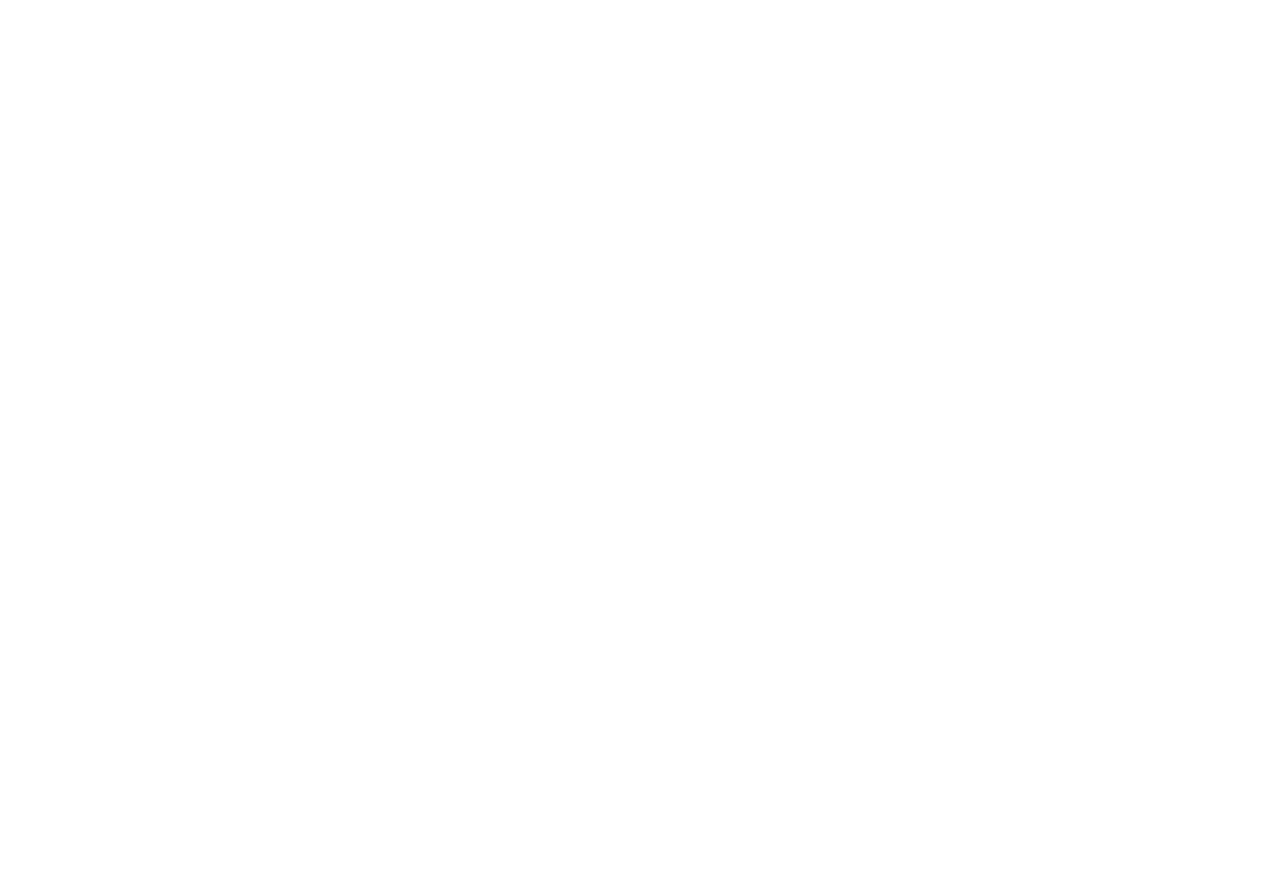
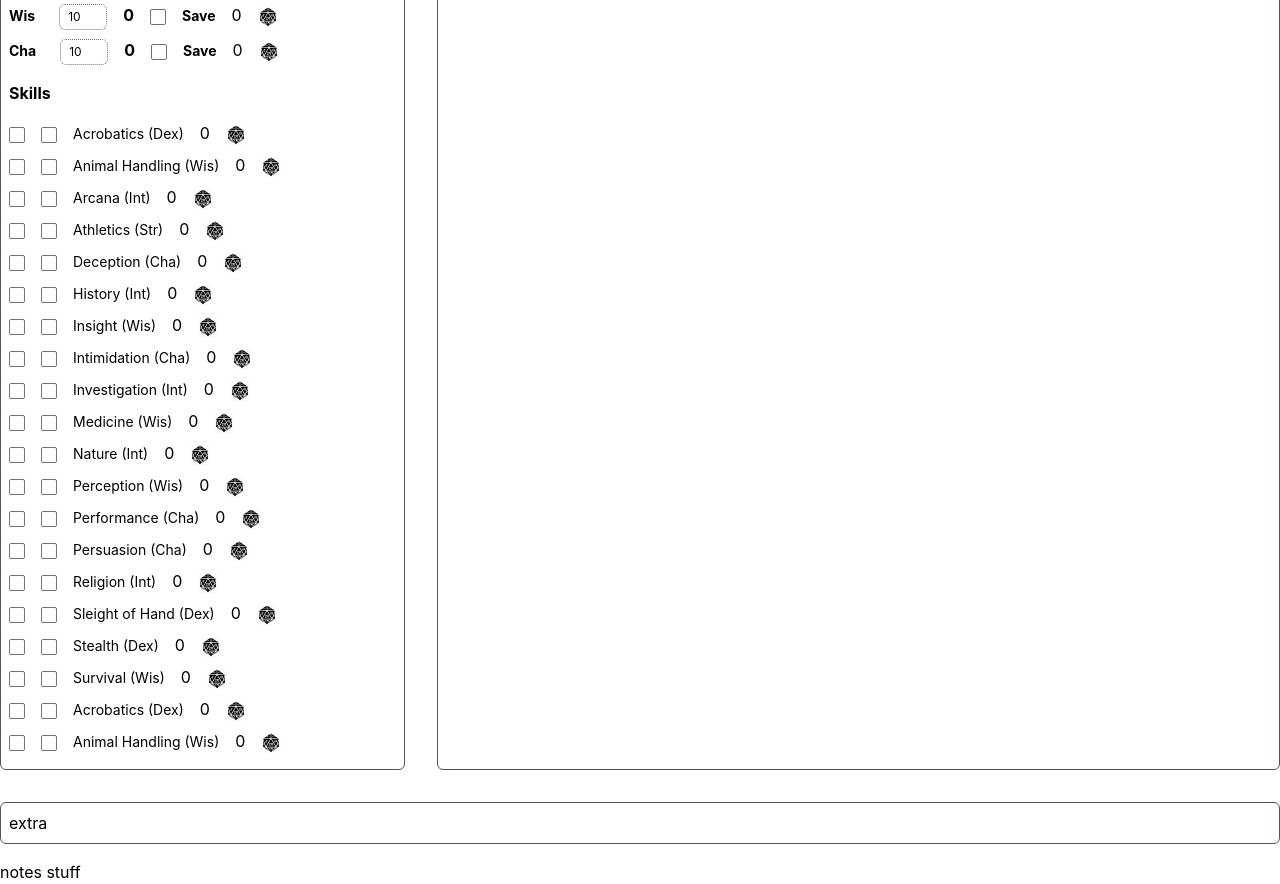
Before and after one commit to deidaraxc4/dnd-character-sheet, a Next.js app in the folder dnd-sheet/: page /character in a window 1280 px wide. Shown: the part 1120-2004 px from the top of the page. Before the commit the page ends 1020 px from the top, so only its background shows below. Built offline with nearby package versions, Linux system fonts and the light colour scheme.

Commit message:
messy af skill proficient logic

```diff
--- a/dnd-sheet/pages/character/index.js
+++ b/dnd-sheet/pages/character/index.js
@@ -75,6 +75,32 @@
         }))
     }
 
+    const handleSkillChange = skill => (e) => {
+        const skills = characterModel.skills;
+        const index = skills.findIndex(element => element.name === skill);
+        skills[index] = {
+            ...skills[index],
+            proficient: Boolean(e.target.checked)
+        }
+        setCharacterModel(model => ({
+            ...characterModel,
+            skills: skills
+        }))
+    }
+
+    const handleSkillDPChange = skill => (e) => {
+        const skills = characterModel.skills;
+        const index = skills.findIndex(element => element.name === skill);
+        skills[index] = {
+            ...skills[index],
+            doubleproficient: Boolean(e.target.checked)
+        }
+        setCharacterModel(model => ({
+            ...characterModel,
+            skills: skills
+        }))
+    }
+
     const handleSave = () => {
         if (characterModel.name) {
             saveCharacter(characterModel.name, characterModel)
@@ -95,11 +121,26 @@
     }
 
     const createSkills = () => {
-        characterModel.attributes.map((attr) => {
-            // iterate over the skills of this attr?
-            // build new list of skills with a score val based on prof bonuses plus the attr.score
-            // then sort that new list alphabetically
+        // iterate over the skills of this attr?
+        // build new list of skills with a score val based on prof bonuses plus the attr.score
+        // then sort that new list alphabetically
+        const x = characterModel.attributes.map((attr) => {
+            // console.log(attr.skills)
+            const s = attr.skills.map((skill) => {
+                return {
+                    ...skill,
+                    score: attr.score
+                }
+            })
+            return s
         })
+        console.log(x)
+        // const x = characterModel.skills.map((skill) => {
+        //     return {
+        //         ...skill,
+        //         score: characterModel.
+        //     }
+        // })
     }
 
     return (
@@ -309,9 +350,37 @@
                             <h2 className="text-base font-bold mb-4 mt-4">Skills</h2>
                             <div>
                                 {/* this will be a for loop on the skill rendering */}
+                                {/* first checkbox in the handleclick event also ENABLE/disable the 2nd checkbox */}
+                                {/* or actually better to enable 2nd checkbox if proficient prop true */}
+                                {/* {createSkills()} */}
+                                {/* need dyanmic state has to be on charactermodel obj cannot be generated once at runtime include disabled */}
+                                {
+                                    characterModel.skills.map((skill) => {
+                                        const attr = characterModel.attributes.find(element => element.name === skill.id);
+                                        const skl = characterModel.skills.find(element => element.name === skill.name);
+                                        let proficiencyBonus = 0;
+                                        // problme this is its staticlly geanerated
+                                        if (skill.proficient) {
+                                            proficiencyBonus += Math.ceil(1+(characterModel.level / 4));
+                                        }
+                                        if (skill.doubleproficient) {
+                                            proficiencyBonus += Math.ceil(1+(characterModel.level / 4));
+                                        }
+                                        return(
+                                            <div key={skill.name} className="mb-2">
+                                                <label>
+                                                    <input type="checkbox" className="mr-4 rounded-sm text-sm" onChange={handleSkillChange(skill.name)} />
+                                                    <input type="checkbox" className="mr-4 rounded-sm text-sm" onChange={handleSkillDPChange(skill.name)} />
+                                                </label>
+                                                <span className="mr-4 text-sm">{skill.name}</span>
+                                                <span className="mr-4">{skl.proficient ? skl.doubleproficient ? Math.floor((attr.score - 10) / 2) + 2*Math.ceil(1+(characterModel.level / 4)) : Math.floor((attr.score - 10) / 2) + Math.ceil(1+(characterModel.level / 4)) : Math.floor((attr.score - 10) / 2)}</span>
+                                                <input type="image" src="d20-32px.svg" className="mr-4 inline-block object-contain align-middle" height={20} />
+                                            </div>
+                                        );
+                                    })
+                                }
                                 <div className="mb-2">
                                     <label>
-                                        {/* first checkbox in the handleclick event also ENABLE/disable the 2nd checkbox */}
                                         <input type="checkbox" className="mr-4 rounded-sm text-sm" />
                                         <input type="checkbox" className="mr-4 rounded-sm text-sm text-gray-400" disabled={true} />
                                     </label>
--- a/dnd-sheet/util/characterModel.js
+++ b/dnd-sheet/util/characterModel.js
@@ -19,14 +19,84 @@
     temphp: "",
     inspiration: false,
     attributes: [
-        {name: "Str", proficient: false, score: 10,
-        skills: [
-            {name: "Athletics (Str)", proficient: false, doubleproficient: false}
-        ] },
-        {name: "Dex", proficient: false, score: 10 },
-        {name: "Con", proficient: false, score: 10 },
-        {name: "Int", proficient: false, score: 10 },
-        {name: "Wis", proficient: false, score: 10 },
-        {name: "Cha", proficient: false, score: 10 }
+        {
+            name: "Str",
+            proficient: false,
+            score: 10,
+            skills: [
+                {name: "Athletics (Str)", proficient: false, doubleproficient: false}
+            ]
+        },
+        {
+            name: "Dex",
+            proficient: false,
+            score: 10 ,
+            skills: [
+                {name: "Acrobatics (Dex)", proficient: false, doubleproficient: false},
+                {name: "Sleight of Hand (Dex)", proficient: false, doubleproficient: false},
+                {name: "Stealth (Dex)", proficient: false, doubleproficient: false}
+            ]
+        },
+        {
+            name: "Con",
+            proficient: false,
+            score: 10,
+            skills: []
+        },
+        {
+            name: "Int",
+            proficient: false,
+            score: 10,
+            skills: [
+                {name: "Arcana (Int)", proficient: false, doubleproficient: false},
+                {name: "History (Int)", proficient: false, doubleproficient: false},
+                {name: "Investigation (Int)", proficient: false, doubleproficient: false},
+                {name: "Nature (Int)", proficient: false, doubleproficient: false},
+                {name: "Religion (Int)", proficient: false, doubleproficient: false}
+            ]
+        },
+        {
+            name: "Wis",
+            proficient: false,
+            score: 10,
+            skills: [
+                {name: "Animnal Handling (Wis)", proficient: false, doubleproficient: false},
+                {name: "Insight (Wis)", proficient: false, doubleproficient: false},
+                {name: "Medicine (Wis)", proficient: false, doubleproficient: false},
+                {name: "Perception (Wis)", proficient: false, doubleproficient: false},
+                {name: "Survival (Wis)", proficient: false, doubleproficient: false}
+            ]
+        },
+        {
+            name: "Cha",
+            proficient: false,
+            score: 10,
+            skills: [
+                {name: "Deception (Cha)", proficient: false, doubleproficient: false},
+                {name: "Intimidation (Cha)", proficient: false, doubleproficient: false},
+                {name: "Performance (Cha)", proficient: false, doubleproficient: false},
+                {name: "Persuasion (Cha)", proficient: false, doubleproficient: false}
+            ]
+        }
+    ],
+    skills: [
+        {name: "Acrobatics (Dex)", proficient: false, doubleproficient: false, id: "Dex"},
+        {name: "Animal Handling (Wis)", proficient: false, doubleproficient: false, id: "Wis"},
+        {name: "Arcana (Int)", proficient: false, doubleproficient: false, id: "Int"},
+        {name: "Athletics (Str)", proficient: false, doubleproficient: false, id: "Str"},
+        {name: "Deception (Cha)", proficient: false, doubleproficient: false, id: "Cha"},
+        {name: "History (Int)", proficient: false, doubleproficient: false, id: "Int"},
+        {name: "Insight (Wis)", proficient: false, doubleproficient: false, id: "Wis"},
+        {name: "Intimidation (Cha)", proficient: false, doubleproficient: false, id: "Cha"},
+        {name: "Investigation (Int)", proficient: false, doubleproficient: false, id: "Int"},
+        {name: "Medicine (Wis)", proficient: false, doubleproficient: false, id: "Wis"},
+        {name: "Nature (Int)", proficient: false, doubleproficient: false, id: "Int"},
+        {name: "Perception (Wis)", proficient: false, doubleproficient: false, id: "Wis"},
+        {name: "Performance (Cha)", proficient: false, doubleproficient: false, id: "Cha"},
+        {name: "Persuasion (Cha)", proficient: false, doubleproficient: false, id: "Cha"},
+        {name: "Religion (Int)", proficient: false, doubleproficient: false, id: "Int"},
+        {name: "Sleight of Hand (Dex)", proficient: false, doubleproficient: false, id: "Dex"},
+        {name: "Stealth (Dex)", proficient: false, doubleproficient: false, id: "Dex"},
+        {name: "Survival (Wis)", proficient: false, doubleproficient: false, id: "Wis"},
     ]
 }
```
